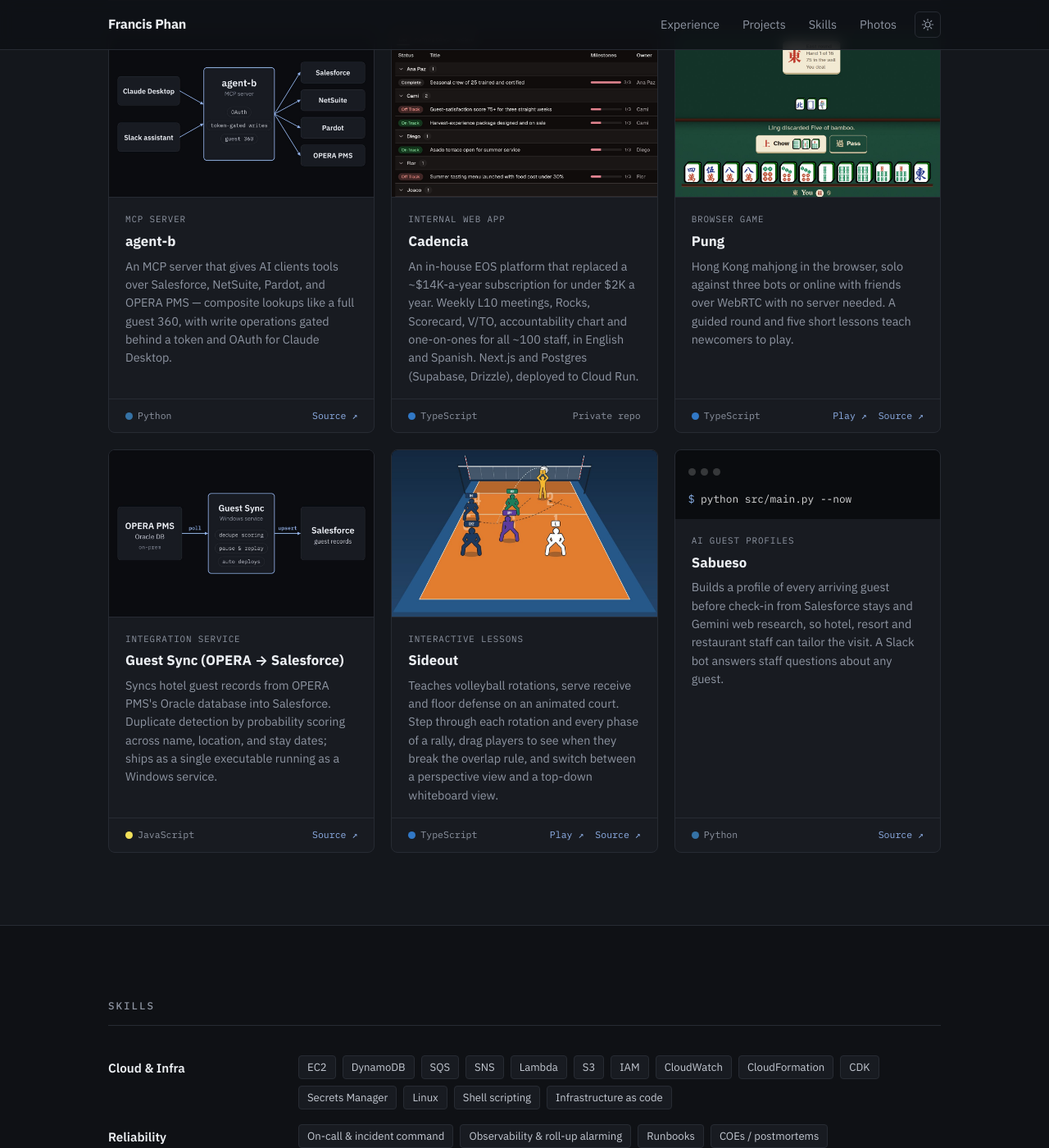
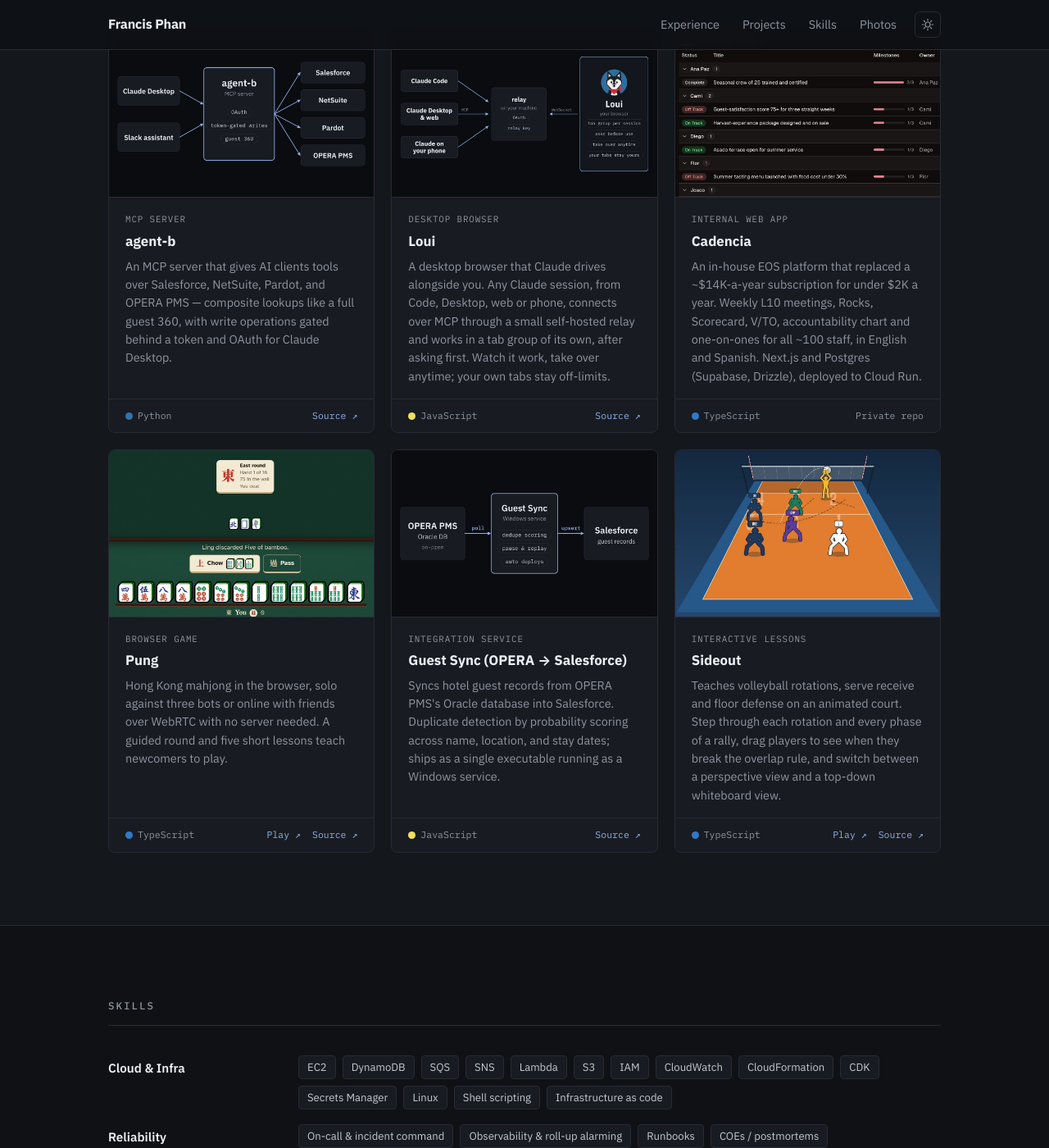
Before and after one commit to francisphan/francisphan.github.io, a Jekyll site: the page built from index.html, in a window 1280 px wide and 1400 px high, scrolled down 2115 px. Shown: the whole window at 82% size. Built offline with Jekyll 4.4.1, drawn with Linux system fonts in a browser that asks for light colours.

Commit message:
Add Loui to projects
Second in the list, so it shows on the homepage (Sabueso moves to /projects only).
Card image is an architecture diagram in the agent-b card's style, with the husky icon.

Co-Authored-By: Claude Opus 5.5 <noreply@anthropic.com>
Claude-Session: https://claude.ai/code/session_01D6HZs6K9o4Xy2YxCF2bjZ3

```diff
--- a/_data/projects.yml
+++ b/_data/projects.yml
@@ -13,6 +13,17 @@
   prompt: ">"
   cmd: "guest_360_profile(\"guest@example.com\")"
   description: "An MCP server that gives AI clients tools over Salesforce, NetSuite, Pardot, and OPERA PMS — composite lookups like a full guest 360, with write operations gated behind a token and OAuth for Claude Desktop."
+
+- name: "Loui"
+  repo: "https://github.com/francisphan/loui"
+  image: "/images/projects/loui.jpg"
+  image_alt: "Loui architecture: Claude Code, Claude Desktop and web, and Claude on the phone connect over MCP to a relay on your machine, which Loui, the browser, reaches over a WebSocket; each Claude session gets its own tab group, asks before first use, and can be taken over"
+  lang: "JavaScript"
+  lang_color: "#f1e05a"
+  kind: "Desktop browser"
+  prompt: "$"
+  cmd: "npm start"
+  description: "A desktop browser that Claude drives alongside you. Any Claude session, from Code, Desktop, web or phone, connects over MCP through a small self-hosted relay and works in a tab group of its own, after asking first. Watch it work, take over anytime; your own tabs stay off-limits."
 
 - name: "Cadencia"
   private: "Private repo"
```
Also changed, not shown: images/projects/loui.jpg (added).
